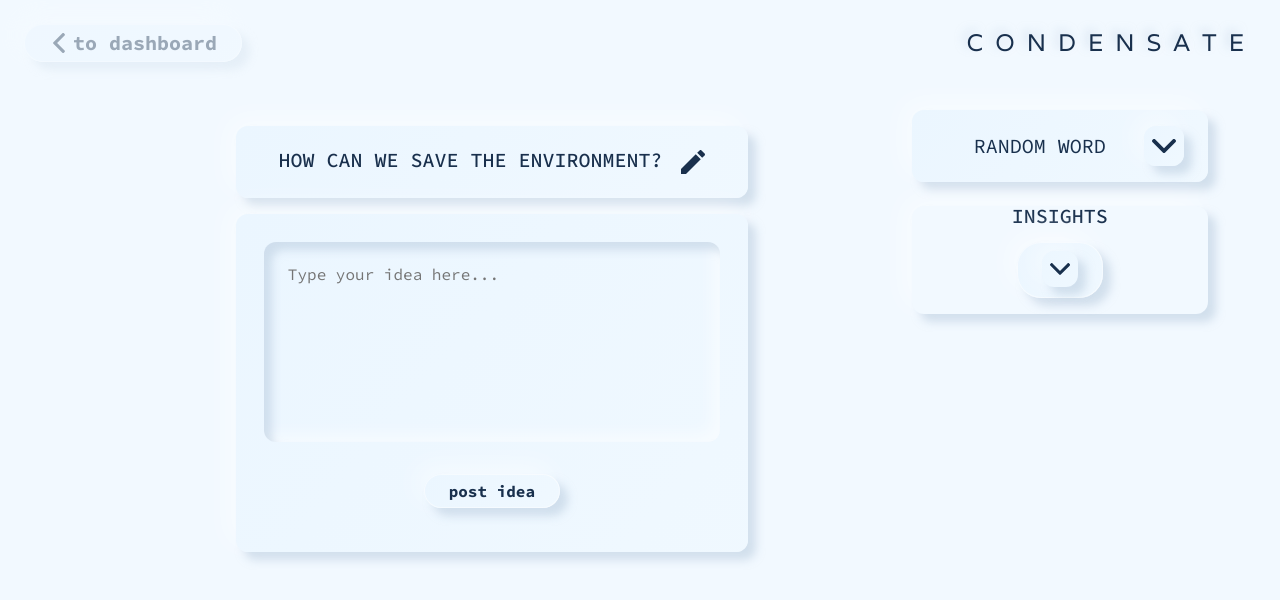
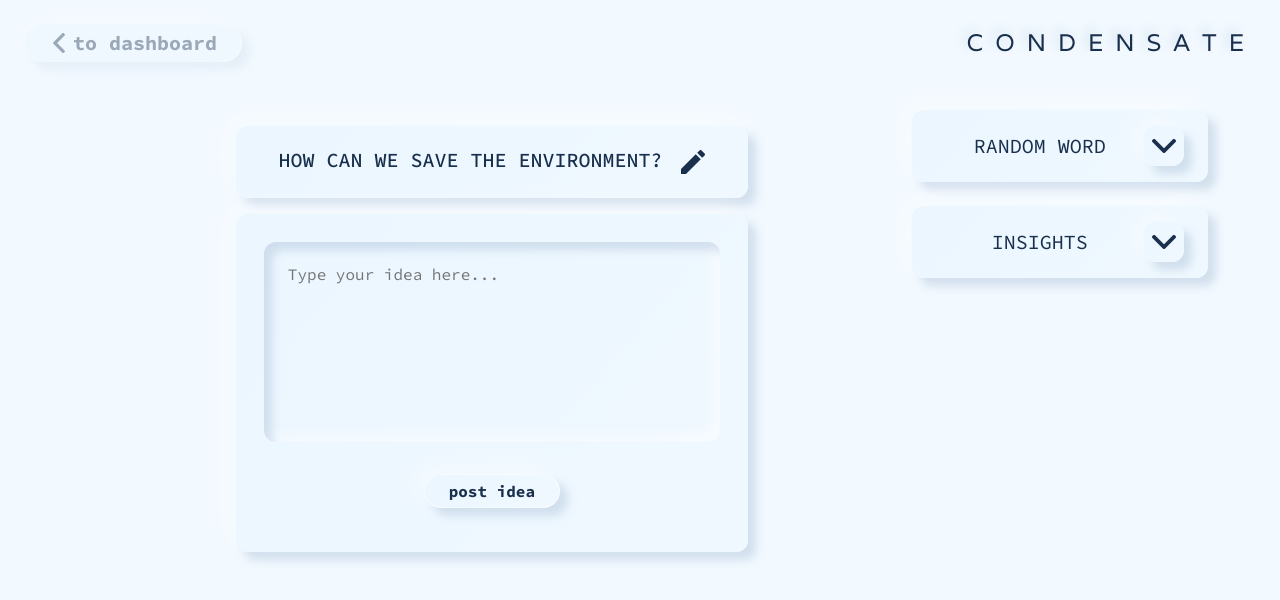
Before and after one commit to CondensateCrew/Condensate, a React (Create React App) app: page /round-three in a window 1280 px wide. Shown: the top 600 px of the page. Built offline with nearby package versions, Linux system fonts and the light colour scheme.

Commit message:
Update styles for DisplayInsights component

```diff
--- a/src/Components/DisplayInsights/DisplayInsights.scss
+++ b/src/Components/DisplayInsights/DisplayInsights.scss
@@ -2,54 +2,65 @@
 @import '../../css/variables.scss';
 
 .display-insights-section {
-  margin-top: $medium-space;
-  border-radius: $one-line-border-radius;
-  box-shadow: $external-shadow;
-  display: flex;
-  flex-direction: column;
-  justify-content: space-evenly;
-  align-items: center;
-  .display-insights-header-div {
+  @extend %one-line-block;
+  padding: $one-line-padding-space;
+  margin: $medium-space 0;
+  header {
     display: flex;
-    width: 90%;
+    justify-content: space-evenly;
+    align-items: center;
     h3 {
-      width: 90%;
+      font-weight: 400;
+      width: 100%;
     }
-    justify-content: space-between;
-    align-items: center;
-    margin: $small-space;
+    button {
+      display: -webkit-flex;
+      display: -ms-flex;
+      display: flex;
+      align-items: center;
+      justify-content: center;
+      padding: $extra-small-space;
+      background: $primary-gradient;
+      border-radius: $one-line-border-radius;
+      box-shadow: $external-shadow;
+      img {
+        width: $big-text;
+        &.up-btn {
+          transform: rotate(180deg);
+        }
+      }
+    }
   }
-  img {
-    width: 2.25rem;
-    padding: .5rem;
-    border-radius: $one-line-border-radius;
-    box-shadow: $external-shadow;
-  }
-  button {
+  &>button {
     @extend %regular-btn;
   }
 }
 
 .display-insights-body-div {
-  height: 30vh;
+  background: $primary-gradient;
   box-shadow: $inner-shadow;
   border-radius: $one-line-border-radius;
-  width: 90%;
   padding: $small-space;
   display: flex;
   flex-direction: column;
-  align-items: center;
-  overflow:scroll;
-
+  margin-top: $medium-space;
+  width: 100%; max-height: 40vh;
+  overflow: scroll;
   h2 {
-    font-size: 1rem;
-    border-radius: $one-line-border-radius;
-    box-shadow: $external-shadow;
+    @extend %one-line-block;
+    font-size: $small-text;
+    line-height: 1.4em;
     padding: $medium-space;
+    margin-bottom: $tiny-space;
+    width: 100%;
   }
   li {
-    width: 90%;
-    padding: $small-space;
-    border-bottom: 1px solid rgba(181, 200, 219, 0.5);
+    padding: $small-space 0;
+    margin: 0 $small-space;
+    border-bottom: 2px solid $dark-shadow-primary-transparent;
+    text-align: left;
+    &:last-child {
+      border-bottom: none;
+    }
   }
 }
```
